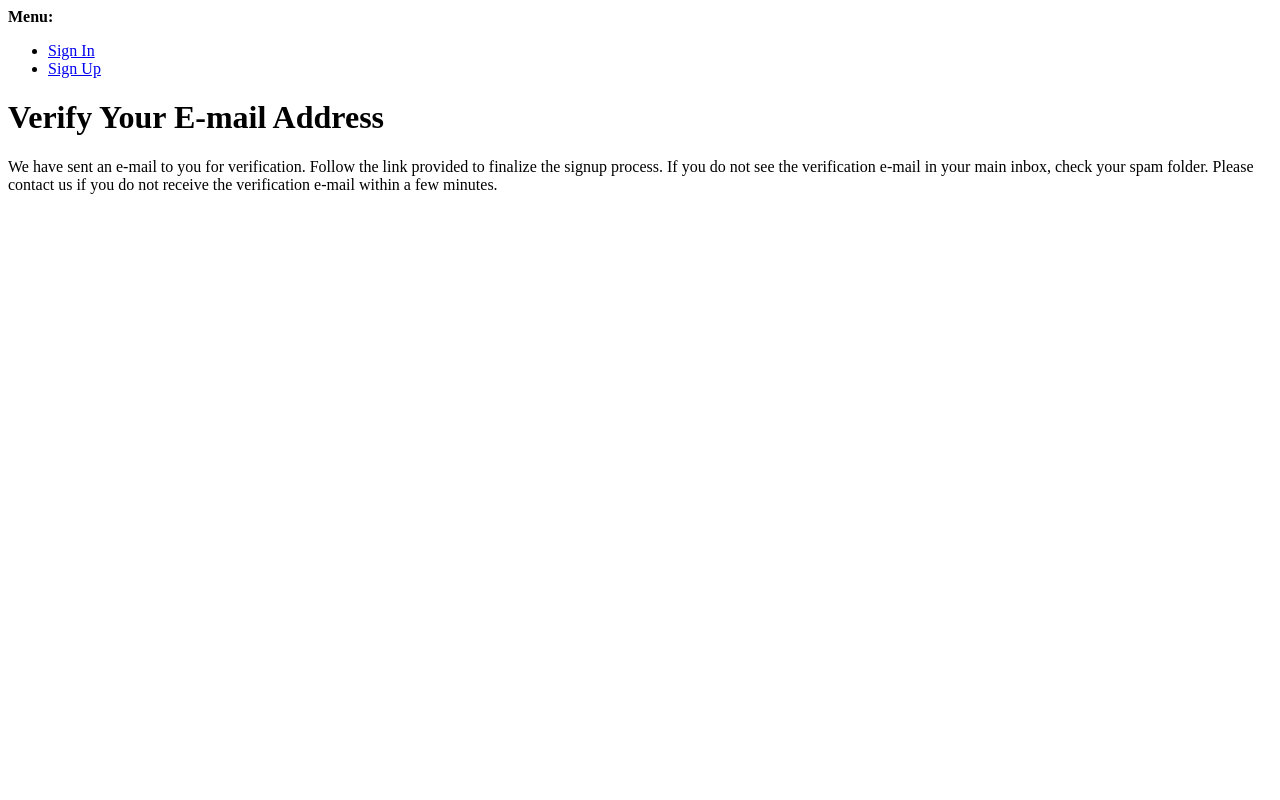
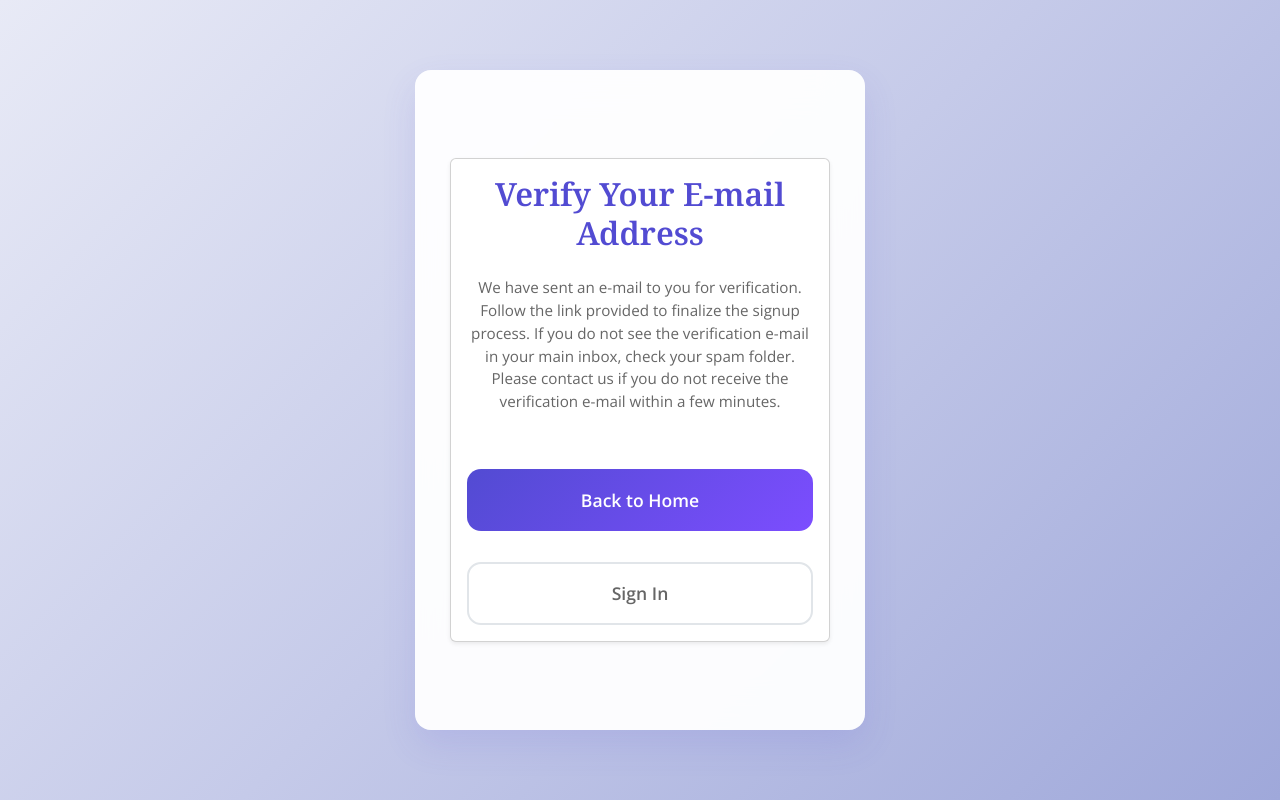
Before and after one commit to markh55/PP4-ecommerce, a Django app: a page that uses templates/allauth/account/verification_sent.html in a window 1280 px wide. Run offline with Django 3.2, Linux system fonts and the light colour scheme; some libraries are stand-ins or nearby versions.

Commit message:
updated verification to match other auth styling

```diff
--- a/templates/allauth/account/verification_sent.html
+++ b/templates/allauth/account/verification_sent.html
@@ -1,12 +1,37 @@
-{% extends "account/base.html" %}
+{% extends "allauth/base.html" %}
 
 {% load i18n %}
+{% load account socialaccount %}
 
 {% block head_title %}{% trans "Verify Your E-mail Address" %}{% endblock %}
 
 {% block content %}
-    <h1>{% trans "Verify Your E-mail Address" %}</h1>
 
-    <p>{% blocktrans %}We have sent an e-mail to you for verification. Follow the link provided to finalize the signup process. If you do not see the verification e-mail in your main inbox, check your spam folder. Please contact us if you do not receive the verification e-mail within a few minutes.{% endblocktrans %}</p>
+<div class="container">
+  <div class="row justify-content-center">
+    <div class="col-md-6">
+
+      <div class="card shadow-sm my-5">
+        <div class="card-body text-center">
+
+          <h1 class="mb-4">{% trans "Verify Your E-mail Address" %}</h1>
+
+          <p class="mb-4">{% blocktrans %}
+            We have sent an e-mail to you for verification. Follow the link provided to finalize the signup process.
+            If you do not see the verification e-mail in your main inbox, check your spam folder.
+            Please contact us if you do not receive the verification e-mail within a few minutes.
+          {% endblocktrans %}</p>
+
+          <div class="button-group">
+            <a href="/" class="btn btn-primary">{% trans "Back to Home" %}</a>
+            <a href="{% url 'account_login' %}" class="btn btn-secondary">{% trans "Sign In" %}</a>
+          </div>
+
+        </div>
+      </div>
+
+    </div>
+  </div>
+</div>
 
 {% endblock %}
```
